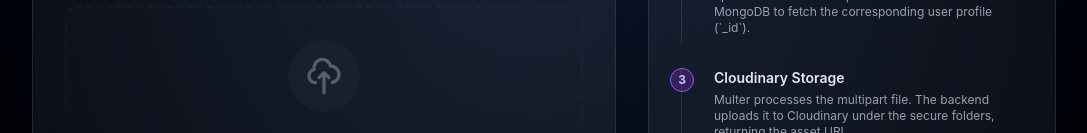
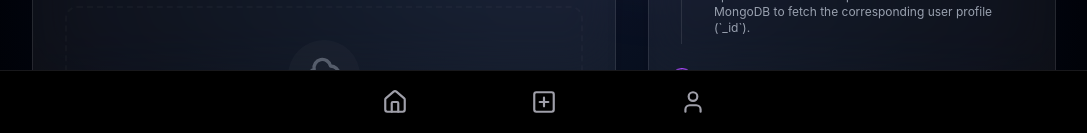
Before and after one commit to Rohit0265/QuickMe, a React (Vite) app in the folder fd/: page /upload in a window 1280 px wide. Shown: the part 667-800 px from the top of the page, without its empty margins (96-1183 px from the left). Built offline with nearby package versions, Linux system fonts and the light colour scheme; no server answers.

Commit message:
feat: add global navigation footer with icons using lucide-react

```diff
--- a/fd/package.json
+++ b/fd/package.json
@@ -14,6 +14,7 @@
     "@tailwindcss/vite": "^4.3.2",
     "@types/react-router": "^5.1.20",
     "@types/react-router-dom": "^5.3.3",
+    "lucide-react": "^1.23.0",
     "react": "^19.2.7",
     "react-dom": "^19.2.7",
     "react-router": "^8.1.0",
--- a/fd/src/App.tsx
+++ b/fd/src/App.tsx
@@ -4,6 +4,7 @@ import { useUser, useAuth } from '@clerk/clerk-react'
 import { Route, Routes } from 'react-router'
 import Home from './pages/Home'
 import Upload from './pages/Upload'
+import Footer from './components/Footer'
 
 const App = () => {
 
@@ -14,6 +15,7 @@ const App = () => {
         <Route path="/login" element={<LoginPage/>} />
         <Route path="/upload" element={<Upload/>} />
       </Routes>
+      <Footer/>
     </div>
   )
 }
--- /dev/null
+++ b/fd/src/components/Footer.tsx
@@ -0,0 +1,23 @@
+import React from 'react'
+import { House, PlusSquare, User } from 'lucide-react';
+import { Link } from 'react-router';
+
+const Footer = () => {
+  return (
+    <footer className="fixed bottom-0 left-0 right-0 z-50 bg-black border-t border-zinc-900 py-2.5 px-6">
+      <div className="max-w-md mx-auto flex items-center justify-around">
+        <Link to="/" className="text-zinc-400 hover:text-white transition-all duration-200 p-2 rounded-full cursor-pointer active:scale-95">
+          <House className="w-6.5 h-6.5" strokeWidth={2} />
+        </Link>
+        <Link to="/upload" className="text-zinc-400 hover:text-white transition-all duration-200 p-2 rounded-full cursor-pointer active:scale-95">
+          <PlusSquare className="w-6.5 h-6.5" strokeWidth={2} />
+        </Link>
+        <Link to="/login" className="text-zinc-400 hover:text-white transition-all duration-200 p-2 rounded-full cursor-pointer active:scale-95">
+          <User className="w-6.5 h-6.5" strokeWidth={2} />
+        </Link>
+      </div>
+    </footer>
+  )
+}
+
+export default Footer;
```
Also changed, not shown: 1 other file (tests, documents, lock files or other folders).
